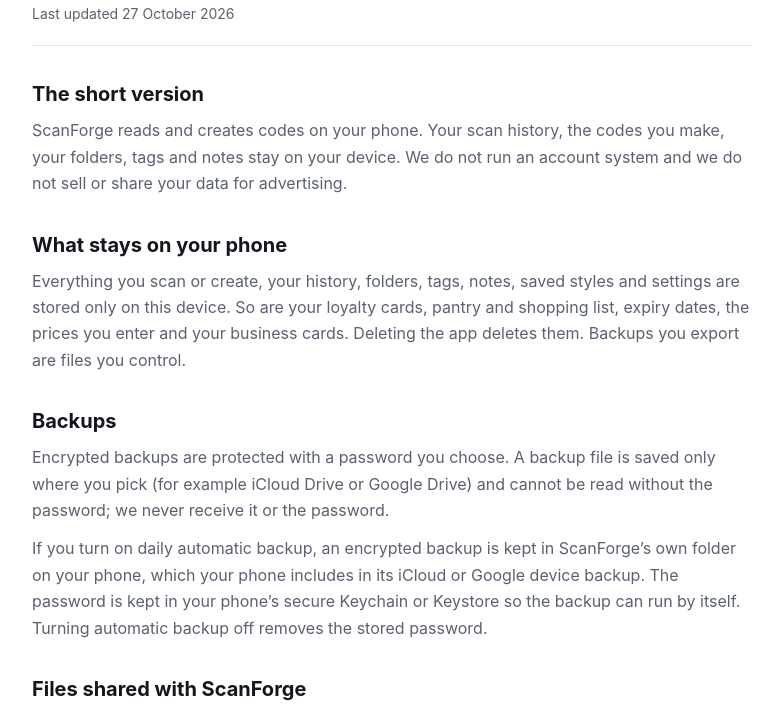
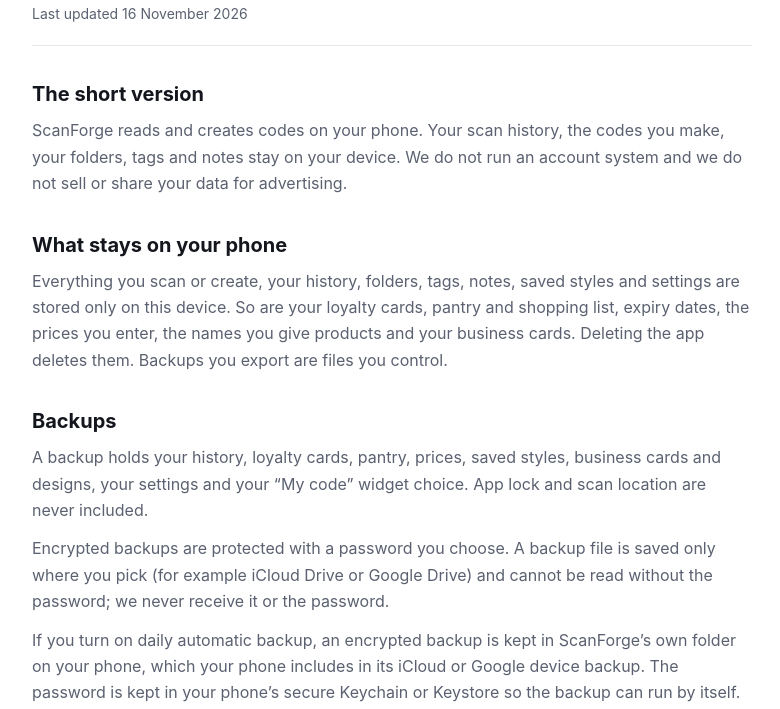
Before and after one commit to hardilundavia/scanforge-privacy, a plain HTML site: page index.html in a window 1280 px wide. Shown: the part 80-789 px from the top of the page, without its empty margins (248-1028 px from the left). Drawn offline with Linux system fonts and the light colour scheme.

Commit message:
Product names and what backups hold; date 16 November 2026
Co-Authored-By: Claude Opus 5.5 <noreply@anthropic.com>

```diff
--- a/index.html
+++ b/index.html
@@ -22,12 +22,13 @@
 <body>
 <main>
 <h1>ScanForge Privacy Policy</h1>
-<p class="updated">Last updated 27 October 2026</p>
+<p class="updated">Last updated 16 November 2026</p>
 <h2>The short version</h2>
 <p>ScanForge reads and creates codes on your phone. Your scan history, the codes you make, your folders, tags and notes stay on your device. We do not run an account system and we do not sell or share your data for advertising.</p>
 <h2>What stays on your phone</h2>
-<p>Everything you scan or create, your history, folders, tags, notes, saved styles and settings are stored only on this device. So are your loyalty cards, pantry and shopping list, expiry dates, the prices you enter and your business cards. Deleting the app deletes them. Backups you export are files you control.</p>
+<p>Everything you scan or create, your history, folders, tags, notes, saved styles and settings are stored only on this device. So are your loyalty cards, pantry and shopping list, expiry dates, the prices you enter, the names you give products and your business cards. Deleting the app deletes them. Backups you export are files you control.</p>
 <h2>Backups</h2>
+<p>A backup holds your history, loyalty cards, pantry, prices, saved styles, business cards and designs, your settings and your “My code” widget choice. App lock and scan location are never included.</p>
 <p>Encrypted backups are protected with a password you choose. A backup file is saved only where you pick (for example iCloud Drive or Google Drive) and cannot be read without the password; we never receive it or the password.</p>
 <p>If you turn on daily automatic backup, an encrypted backup is kept in ScanForge’s own folder on your phone, which your phone includes in its iCloud or Google device backup. The password is kept in your phone’s secure Keychain or Keystore so the backup can run by itself. Turning automatic backup off removes the stored password.</p>
 <h2>Files shared with ScanForge</h2>
```
